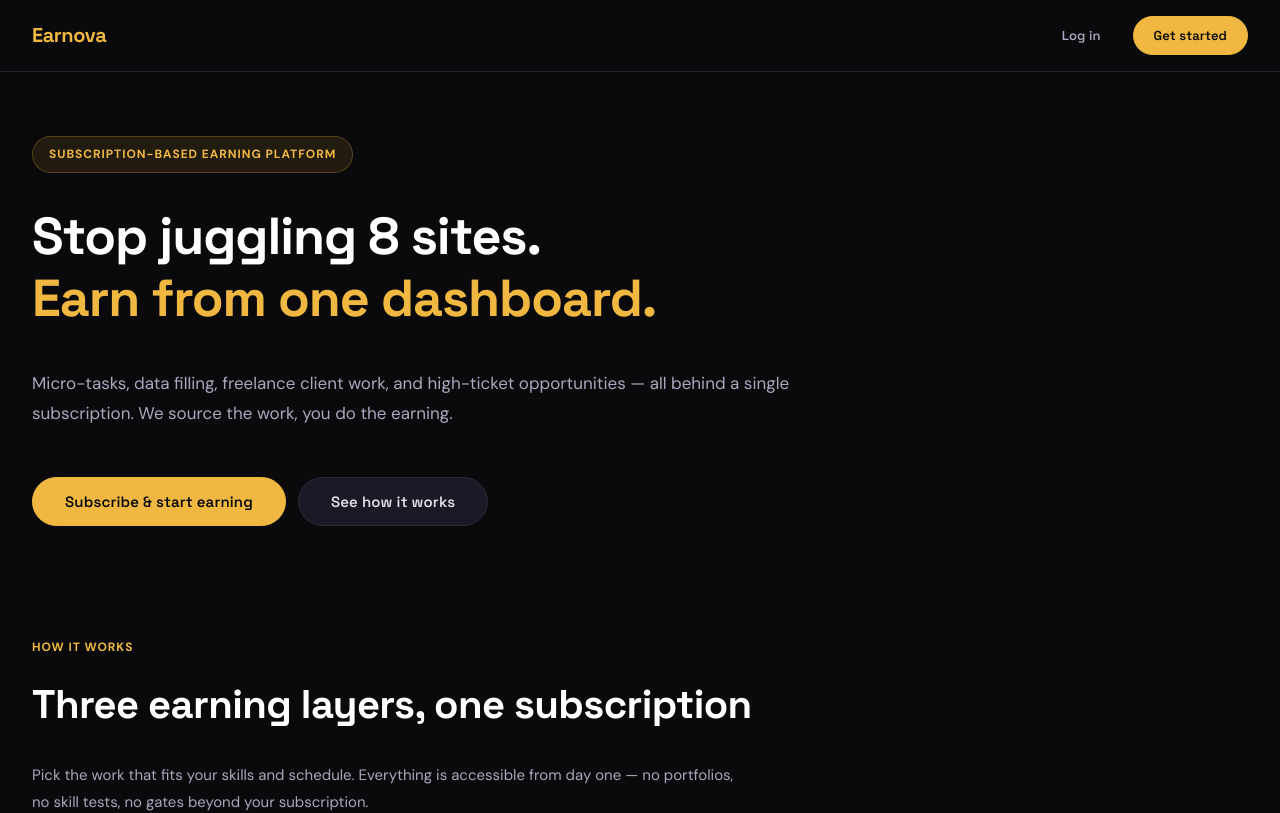
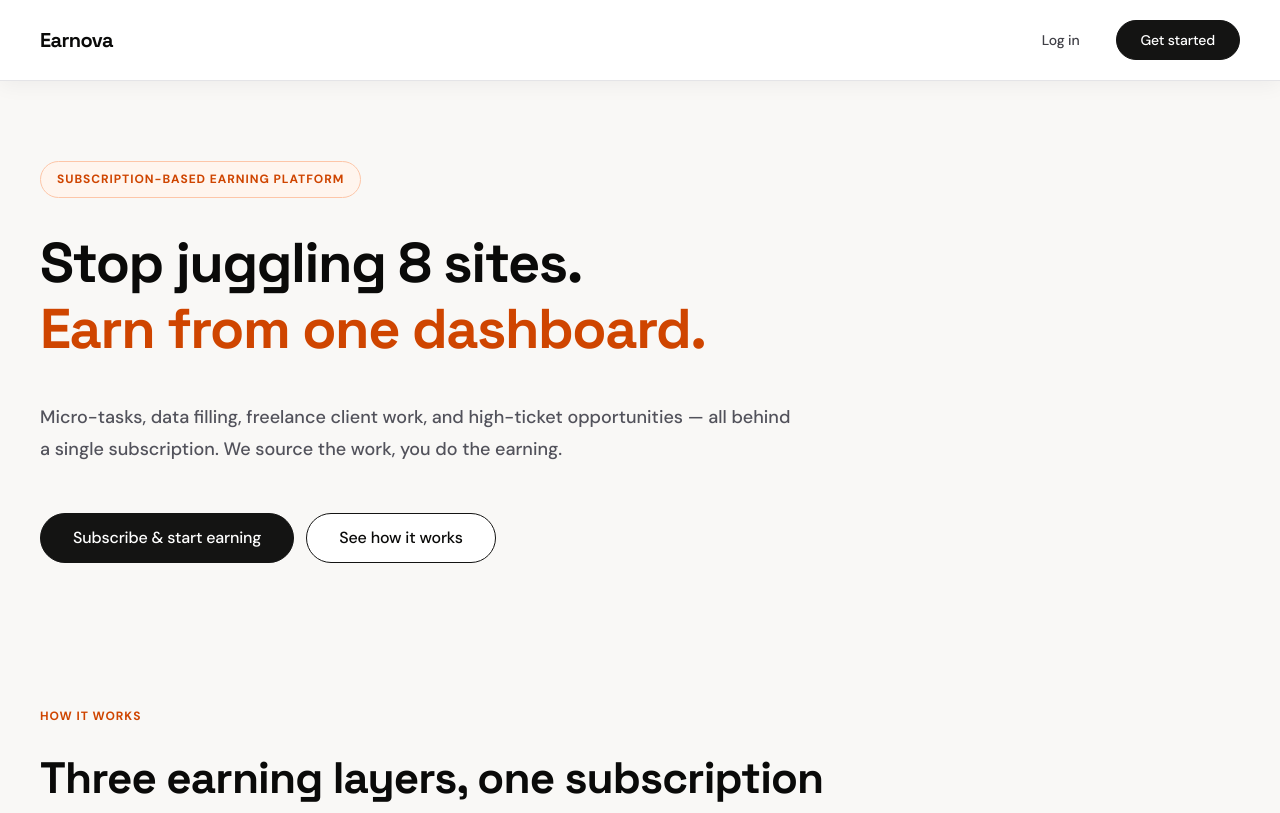
Before and after one commit to abhinavchavan04-prog/Earnova, a Next.js app: page / in a window 1280 px wide. Shown: the top 813 px of the page. Built offline with nearby package versions, Linux system fonts and the light colour scheme; no server answers.

Commit message:
feat: apply Mastercard White Theme with high-contrast typography, crisp card surfaces, 20px pill buttons, and zero text collisions

```diff
--- a/src/app/globals.css
+++ b/src/app/globals.css
@@ -1,99 +1,98 @@
 /* ============================================================
-   EARNOVA — Design System
+   EARNOVA — Mastercard Light/White Theme Specification
    ============================================================
 
-   A design system built with intention, clarity, and rich aesthetics.
-   Warm amber/gold primary, dark slate foundation, crisp typography.
-   Zero text overlaps, high contrast readability across all viewports.
-
-   Typography: Space Grotesk (display) + DM Sans (body) + JetBrains Mono (mono)
-   Color: Rich Amber Gold (#f0b840) Primary, Dark Slate (#0a0a0c) Foundation
+   Visual Theme: Crisp White & Warm Cream Canvas (#F9F8F6 / #FFFFFF)
+   Typography: MarkForMC / Space Grotesk Display + DM Sans Body
+   Primary Color: Ink Black (#141413) Buttons & High-Contrast Headlines
+   Accent Cues: Signal Rust Orange (#CF4500) & Mastercard Warm Amber (#F79E1B)
+   Geometry: 20px Pill Buttons, 24px Card Radii, Clean Symmetrical Grid
 
    ============================================================ */
 
-@import url('https://fonts.googleapis.com/css2?family=Space+Grotesk:wght@400;500;600;700&family=DM+Sans:ital,wght@0,400;0,500;0,600;0,700;1,400&family=JetBrains+Mono:wght@400;500&display=swap');
+@import url('https://fonts.googleapis.com/css2?family=Space+Grotesk:wght@400;500;600;700&family=DM+Sans:ital,wght@0,400;0,450;0,500;0,600;0,700;1,400&family=JetBrains+Mono:wght@400;500&display=swap');
 
 /* ============================================================
-   TOKENS — High Contrast Dark Gold Foundation
+   TOKENS — High Contrast Mastercard Light / White Foundation
    ============================================================ */
 
 :root {
-  /* --- Color: Neutral (Dark Slate) --- */
-  --n-0: #0a0a0c;     /* Deep Slate Canvas */
-  --n-50: #12121a;    /* Card & Section Surface */
-  --n-100: #1a1a27;   /* Raised Card Surface */
-  --n-150: #222233;   /* Border & Divider */
-  --n-200: #2a2a3d;   /* Hover Border */
-  --n-300: #3a3a52;   /* Subdued Text Border */
-  --n-400: #52526e;
-  --n-500: #8e8ea8;   /* Muted Secondary Text */
-  --n-600: #a8a8be;   /* Subtitle Text */
-  --n-700: #c4c4d4;   /* Clean Body Copy */
-  --n-800: #e0e0ea;   /* Bright Text */
-  --n-900: #f0f0f5;   /* Crisp White Heading */
-  --n-950: #ffffff;   /* Pure White Display */
-  --n-1000: #ffffff;
+  /* --- Color: Neutral (Mastercard White Canvas to Ink Black) --- */
+  --n-0: #F9F8F6;    /* Warm Editorial White Canvas */
+  --n-50: #FFFFFF;   /* Pure White Card Surface */
+  --n-100: #F3F0EE;  /* Soft Putty Cream Surface */
+  --n-150: #E4E4E7;  /* Crisp Subdued Border */
+  --n-200: #D4D4D8;  /* Divider Line */
+  --n-300: #A1A1AA;  /* Muted Secondary Gray */
+  --n-400: #71717A;  /* Slate Body Accent */
+  --n-500: #52525B;  /* High-Contrast Subtitle Text */
+  --n-600: #3F3F46;  /* Deep Charcoal Copy */
+  --n-700: #27272A;  /* Dark Text */
+  --n-800: #18181B;  /* Near Black */
+  --n-900: #141413;  /* Ink Black Primary */
+  --n-950: #0A0A09;  /* Crisp Black Heading */
+  --n-1000: #000000;
 
-  /* --- Color: Primary (Amber Gold) --- */
-  --p-50: #1a1408;
-  --p-100: #2e2310;
-  --p-200: #4d3a18;
-  --p-300: #785a24;
-  --p-400: #a37a30;
-  --p-500: #d4a03c;
-  --p-600: #f0b840;   /* Primary Gold CTA */
-  --p-700: #f5c85c;   /* Primary Hover Gold */
-  --p-800: #f8d87c;
-  --p-900: #fbe8a8;
-  --p-950: #fdf3d4;
+  /* --- Color: Primary (Ink Black & Mastercard Signal Rust) --- */
+  --p-50: #FFF5EE;
+  --p-100: #FEE8D6;
+  --p-200: #FDC6A8;
+  --p-300: #F99E75;
+  --p-400: #F37338;  /* Light Signal Orange */
+  --p-500: #CF4500;  /* Signal Rust Orange Accent */
+  --p-600: #141413;  /* Primary CTAs — Ink Black Pill */
+  --p-700: #262627;  /* Hover Ink Black */
+  --p-800: #CF4500;  /* Signal Badge */
+  --p-900: #9A3A0A;
+  --p-950: #4A1A04;
 
-  /* --- Color: Success (Teal) --- */
-  --s-50: #0a1a18;
-  --s-100: #0f2e2a;
-  --s-200: #184d44;
-  --s-300: #247868;
-  --s-400: #30a38c;
-  --s-500: #3cd4b0;
-  --s-600: #5ce8c8;
-  --s-700: #8cf0d8;
-  --s-800: #b8f5e8;
-  --s-900: #e0faf4;
+  /* --- Color: Success (Warm Emerald) --- */
+  --s-50: #ECFDF5;
+  --s-100: #D1FAE5;
+  --s-200: #A7F3D0;
+  --s-300: #6EE7B7;
+  --s-400: #34D399;
+  --s-500: #059669;  /* High Contrast Emerald */
+  --s-600: #047857;
+  --s-700: #065F46;
+  --s-800: #064E3B;
+  --s-900: #022C22;
 
-  /* --- Color: Danger (Rose) --- */
-  --d-50: #1a0a0e;
-  --d-100: #2e0f18;
-  --d-200: #4d1828;
-  --d-300: #78243c;
-  --d-400: #a33050;
-  --d-500: #d43c64;
-  --d-600: #e85c7c;
-  --d-700: #f08c9c;
-  --d-800: #f5b8c4;
-  --d-900: #fae0e6;
+  /* --- Color: Danger (Signal Red) --- */
+  --d-50: #FEF2F2;
+  --d-100: #FEE2E2;
+  --d-200: #FCA5A5;
+  --d-300: #F87171;
+  --d-400: #EF4444;
+  --d-500: #DC2626;  /* Signal Red */
+  --d-600: #B91C1C;
+  --d-700: #991B1B;
+  --d-800: #7F1D1D;
+  --d-900: #450A0A;
 
-  /* --- Color: Warning (Warm Orange) --- */
-  --w-50: #1a1008;
-  --w-100: #2e1c10;
-  --w-200: #4d2e18;
-  --w-300: #784824;
-  --w-400: #a36230;
-  --w-500: #d47c3c;
-  --w-600: #e89850;
-  --w-700: #f0b474;
-  --w-800: #f5cc9c;
-  --w-900: #fae4c8;
+  /* --- Color: Warning (Mastercard Amber Yellow) --- */
+  --w-50: #FFFBEB;
+  --w-100: #FEF3C7;
+  --w-200: #FDE68A;
+  --w-300: #FCD34D;
+  --w-400: #FBBF24;
+  --w-500: #D97706;  /* High Contrast Mastercard Amber */
+  --w-600: #B45309;
+  --w-700: #92400E;
+  --w-800: #78350F;
+  --w-900: #451A03;
 
-  /* --- Color: Info (Steel Blue) --- */
-  --i-50: #08141a;
-  --i-100: #10242e;
-  --i-200: #183c4d;
-  --i-300: #245c78;
-  --i-400: #307ca3;
-  --i-500: #3c9cd4;
-  --i-600: #5cb8e8;
-  --i-700: #8ccef0;
-  --i-800: #b8def5;
-  --i-900: #e0f0fa;
+  /* --- Color: Info (Dusty Blue) --- */
+  --i-50: #EFF6FF;
+  --i-100: #DBEAFE;
+  --i-200: #BFDBFE;
+  --i-300: #93C5FD;
+  --i-400: #60A5FA;
+  --i-500: #2563EB;  /* High Contrast Blue */
+  --i-600: #1D4ED8;
+  --i-700: #1E40AF;
+  --i-800: #1E3A8A;
+  --i-900: #172554;
 
   /* --- Typography --- */
   --font-display: 'Space Grotesk', system-ui, sans-serif;
@@ -102,20 +101,21 @@
 
   /* Type scale */
   --text-xs: 0.75rem;      /* 12px */
-  --text-sm: 0.8125rem;    /* 13px */
-  --text-base: 0.9375rem;  /* 15px */
-  --text-md: 1.0625rem;    /* 17px */
+  --text-sm: 0.875rem;     /* 14px */
+  --text-base: 1rem;       /* 16px */
+  --text-md: 1.125rem;     /* 18px */
   --text-lg: 1.25rem;      /* 20px */
   --text-xl: 1.5rem;       /* 24px */
-  --text-2xl: 2rem;        /* 32px */
-  --text-3xl: 2.5rem;      /* 40px */
-  --text-4xl: 3.25rem;     /* 52px */
+  --text-2xl: 2.25rem;     /* 36px */
+  --text-3xl: 2.75rem;     /* 44px */
+  --text-4xl: 3.5rem;      /* 56px */
 
   --leading-tight: 1.25;   /* Generous heading line-height, ZERO collisions */
-  --leading-normal: 1.55;
+  --leading-normal: 1.6;
   --leading-relaxed: 1.75;
 
   --weight-regular: 400;
+  --weight-body: 450;      /* Mastercard signature 450 copy weight */
   --weight-medium: 500;
   --weight-semibold: 600;
   --weight-bold: 700;
@@ -134,30 +134,30 @@
   --sp-20: 80px;
   --sp-24: 96px;
 
-  /* --- Radii --- */
-  --radius-sm: 6px;
-  --radius-md: 12px;
-  --radius-lg: 20px;
-  --radius-full: 9999px;
+  /* --- Mastercard Geometry Radii --- */
+  --radius-sm: 8px;
+  --radius-md: 20px;       /* Signature Button Pill Radius */
+  --radius-lg: 24px;       /* Crisp Card Radius */
+  --radius-full: 9999px;   /* Full Pill & Floating Nav Radius */
 
-  /* --- Elevation --- */
+  /* --- Mastercard Atmospheric Elevation --- */
   --shadow-surface: none;
-  --shadow-raised: 0 4px 20px rgba(0, 0, 0, 0.4);
-  --shadow-overlay: 0 12px 40px rgba(0, 0, 0, 0.6);
+  --shadow-raised: 0 4px 20px rgba(0, 0, 0, 0.05);
+  --shadow-overlay: 0 16px 48px rgba(0, 0, 0, 0.08);
 
   /* --- Motion --- */
   --ease-out: cubic-bezier(0.16, 1, 0.3, 1);
   --ease-in-out: cubic-bezier(0.45, 0, 0.55, 1);
-  --duration-fast: 120ms;
-  --duration-normal: 200ms;
-  --duration-slow: 350ms;
+  --duration-fast: 150ms;
+  --duration-normal: 250ms;
+  --duration-slow: 400ms;
 
   /* --- Layout --- */
-  --sidebar-width: 260px;
+  --sidebar-width: 270px;
   --sidebar-collapsed: 64px;
-  --header-height: 64px;
+  --header-height: 72px;
   --content-max-width: 1280px;
-  --content-narrow: 720px;
+  --content-narrow: 760px;
 
   /* --- Z-index scale --- */
   --z-base: 0;
@@ -190,19 +190,19 @@
 body {
   font-family: var(--font-body);
   font-size: var(--text-base);
-  font-weight: var(--weight-regular);
+  font-weight: var(--weight-body);
   line-height: var(--leading-normal);
-  color: var(--n-700);
+  color: var(--n-600);
   background-color: var(--n-0);
   min-height: 100vh;
 }
 
 h1, h2, h3, h4, h5, h6 {
   font-family: var(--font-display);
-  font-weight: var(--weight-semibold);
+  font-weight: var(--weight-medium);
   line-height: var(--leading-tight);
-  color: var(--n-900);
-  letter-spacing: -0.015em;
+  color: var(--n-950);
+  letter-spacing: -0.02em;
   margin: 0;
 }
 
@@ -214,12 +214,12 @@
 h6 { font-size: var(--text-md); line-height: 1.45; }
 
 a {
-  color: var(--p-600);
+  color: var(--n-900);
   text-decoration: none;
   transition: color var(--duration-fast) var(--ease-out);
 }
 
-a:hover { color: var(--p-700); }
+a:hover { color: var(--p-500); }
 
 button {
   font-family: inherit;
@@ -241,8 +241,8 @@
 code, pre { font-family: var(--font-mono); }
 
 ::selection {
-  background: var(--p-600);
-  color: var(--n-0);
+  background: var(--p-500);
+  color: var(--n-50);
 }
 
 /* ============================================================
@@ -253,16 +253,17 @@
   display: flex;
   align-items: center;
   justify-content: space-between;
-  padding: var(--sp-4) var(--sp-8);
-  background: var(--n-0);
+  padding: var(--sp-5) var(--sp-10);
+  background: var(--n-50);
   border-bottom: 1px solid var(--n-150);
   position: sticky;
   top: 0;
   z-index: var(--z-sticky);
+  box-shadow: var(--shadow-raised);
 }
 
 .landing-hero {
-  padding: var(--sp-16) var(--sp-8) var(--sp-12) var(--sp-8);
+  padding: var(--sp-20) var(--sp-10) var(--sp-16) var(--sp-10);
   max-width: var(--content-max-width);
   margin: 0 auto;
   display: flex;
@@ -276,11 +277,11 @@
   align-items: center;
   font-size: var(--text-xs);
   font-weight: var(--weight-bold);
-  color: var(--p-600);
+  color: var(--p-500);
   text-transform: uppercase;
   letter-spacing: 0.08em;
-  background: rgba(240, 184, 64, 0.1);
-  border: 1px solid rgba(240, 184, 64, 0.25);
+  background: var(--p-50);
+  border: 1.5px solid var(--p-200);
   padding: var(--sp-2) var(--sp-4);
   border-radius: var(--radius-full);
 }
@@ -288,26 +289,26 @@
 .landing-hero h1 {
   font-size: var(--text-4xl);
   font-weight: var(--weight-bold);
-  line-height: 1.2;
+  line-height: 1.18;
   color: var(--n-950);
-  letter-spacing: -0.02em;
+  letter-spacing: -0.025em;
   margin: 0;
 }
 
 .landing-hero-accent {
-  color: var(--p-600);
+  color: var(--p-500);
 }
 
 .landing-hero p {
   font-size: var(--text-md);
   line-height: var(--leading-relaxed);
-  color: var(--n-600);
+  color: var(--n-500);
   max-width: 760px;
   margin: 0;
 }
 
 .landing-section {
-  padding: var(--sp-16) var(--sp-8);
+  padding: var(--sp-20) var(--sp-10);
   max-width: var(--content-max-width);
   margin: 0 auto;
   display: flex;
@@ -318,7 +319,7 @@
 .landing-section-label {
   font-size: var(--text-xs);
   font-weight: var(--weight-bold);
-  color: var(--p-600);
+  color: var(--p-500);
   text-transform: uppercase;
   letter-spacing: 0.08em;
 }
@@ -334,7 +335,7 @@
 .landing-section p {
   font-size: var(--text-base);
   line-height: var(--leading-relaxed);
-  color: var(--n-600);
+  color: var(--n-500);
   max-width: 720px;
   margin: 0;
 }
@@ -368,21 +369,22 @@
 .sidebar {
   width: var(--sidebar-width);
   background: var(--n-50);
-  border-right: 1px solid var(--n-150);
+  border-right: 1.5px solid var(--n-150);
   display: flex;
   flex-direction: column;
   padding: var(--sp-6) var(--sp-4);
   position: sticky;
   top: 0;
   height: 100vh;
+  box-shadow: var(--shadow-raised);
 }
 
 .sidebar-logo {
   font-family: var(--font-display);
   font-size: var(--text-lg);
   font-weight: var(--weight-bold);
-  color: var(--p-600);
-  letter-spacing: -0.02em;
+  color: var(--n-950);
+  letter-spacing: -0.03em;
   display: flex;
   align-items: center;
 }
@@ -398,7 +400,7 @@
 .sidebar-section-label {
   font-size: var(--text-xs);
   font-weight: var(--weight-bold);
-  color: var(--n-500);
+  color: var(--n-400);
   text-transform: uppercase;
   letter-spacing: 0.08em;
   padding: var(--sp-2) var(--sp-3);
@@ -412,25 +414,25 @@
   font-size: var(--text-sm);
   font-weight: var(--weight-medium);
   color: var(--n-600);
-  border-radius: var(--radius-md);
+  border-radius: var(--radius-full);
   transition: all var(--duration-fast) var(--ease-out);
 }
 
 .sidebar-link:hover {
   background: var(--n-100);
-  color: var(--n-900);
+  color: var(--n-950);
 }
 
 .sidebar-link-active {
-  background: var(--p-100);
-  color: var(--p-600) !important;
+  background: var(--n-900);
+  color: var(--n-50) !important;
   font-weight: var(--weight-semibold);
 }
 
 .sidebar-footer {
   margin-top: auto;
   padding-top: var(--sp-4);
-  border-top: 1px solid var(--n-150);
+  border-top: 1.5px solid var(--n-150);
 }
 
 .main-content {
@@ -441,19 +443,19 @@
   width: 100%;
 }
 
-/* --- Buttons --- */
+/* --- Buttons (Mastercard Signature Pills) --- */
 .btn {
   display: inline-flex;
   align-items: center;
   justify-content: center;
   gap: var(--sp-2);
-  padding: var(--sp-3) var(--sp-5);
-  font-family: var(--font-display);
+  padding: var(--sp-3) var(--sp-6);
+  font-family: var(--font-body);
   font-size: var(--text-sm);
-  font-weight: var(--weight-semibold);
-  letter-spacing: 0.01em;
+  font-weight: var(--weight-medium);
+  letter-spacing: -0.01em;
   line-height: 1;
-  border-radius: var(--radius-full);
+  border-radius: var(--radius-md); /* 20px Pill */
   transition: all var(--duration-fast) var(--ease-out);
   white-space: nowrap;
   user-select: none;
@@ -462,7 +464,7 @@
 }
 
 .btn:focus-visible {
-  outline: 2px solid var(--p-600);
+  outline: 2px solid var(--p-500);
   outline-offset: 2px;
 }
 
@@ -472,15 +474,15 @@
   pointer-events: none;
 }
 
+/* Primary — Ink Black Pill */
 .btn-primary {
-  background: var(--p-600);
-  color: var(--n-0);
-  border: 1px solid var(--p-600);
+  background: var(--n-900);
+  color: var(--n-50);
+  border: 1.5px solid var(--n-900);
 }
 
 .btn-primary:hover {
-  background: var(--p-700);
-  border-color: var(--p-700);
+  background: var(--n-800);
   transform: translateY(-1px);
 }
 
@@ -488,15 +490,15 @@
   transform: translateY(0);
 }
 
+/* Secondary — Outlined White Pill */
 .btn-secondary {
-  background: var(--n-100);
-  color: var(--n-800);
-  border: 1px solid var(--n-200);
+  background: var(--n-50);
+  color: var(--n-950);
+  border: 1.5px solid var(--n-900);
 }
 
 .btn-secondary:hover {
-  background: var(--n-150);
-  border-color: var(--n-300);
+  background: var(--n-100);
   color: var(--n-950);
   transform: translateY(-1px);
 }
@@ -509,12 +511,12 @@
 
 .btn-ghost:hover {
   background: var(--n-100);
-  color: var(--n-900);
+  color: var(--n-950);
 }
 
 .btn-danger {
   background: var(--d-500);
-  color: var(--n-950);
+  color: var(--n-50);
 }
 
 .btn-danger:hover { background: var(--d-600); }
@@ -522,11 +524,13 @@
 .btn-sm {
   padding: var(--sp-2) var(--sp-4);
   font-size: var(--text-xs);
+  border-radius: var(--radius-full);
 }
 
 .btn-lg {
   padding: var(--sp-4) var(--sp-8);
   font-size: var(--text-base);
+  border-radius: var(--radius-full);
 }
 
 /* --- Input --- */
@@ -538,97 +542,103 @@
 
 .input-label {
   font-size: var(--text-sm);
-  font-weight: var(--weight-medium);
-  color: var(--n-700);
+  font-weight: var(--weight-semibold);
+  color: var(--n-800);
 }
 
 .input {
-  padding: var(--sp-3) var(--sp-4);
-  background: var(--n-100);
-  border: 1px solid var(--n-200);
-  border-radius: var(--radius-md);
-  color: var(--n-900);
+  padding: var(--sp-3) var(--sp-5);
+  background: var(--n-50);
+  border: 1.5px solid var(--n-150);
+  border-radius: var(--radius-full);
+  color: var(--n-950);
   font-size: var(--text-base);
   transition: border-color var(--duration-fast) var(--ease-out),
               box-shadow var(--duration-fast) var(--ease-out);
 }
 
-.input::placeholder { color: var(--n-500); }
+.input::placeholder { color: var(--n-300); }
 .input:hover { border-color: var(--n-300); }
 
 .input:focus {
   outline: none;
-  border-color: var(--p-600);
-  box-shadow: 0 0 0 3px rgba(240, 184, 64, 0.15);
+  border-color: var(--n-900);
+  box-shadow: 0 0 0 3px rgba(20, 20, 19, 0.1);
 }
 
 .input-error { border-color: var(--d-500); }
 
-/* --- Card --- */
+/* --- Mastercard Crisp Cards --- */
 .card {
   background: var(--n-50);
-  border: 1px solid var(--n-150);
+  border: 1.5px solid var(--n-150);
   border-radius: var(--radius-lg);
-  padding: var(--sp-6);
+  padding: var(--sp-8);
+  box-shadow: var(--shadow-raised);
   display: flex;
   flex-direction: column;
 }
 
 .card-interactive {
   transition: border-color var(--duration-fast) var(--ease-out),
-              transform var(--duration-fast) var(--ease-out);
+              transform var(--duration-fast) var(--ease-out),
+              box-shadow var(--duration-fast) var(--ease-out);
   cursor: pointer;
 }
 
 .card-interactive:hover {
-  border-color: var(--p-600);
-  transform: translateY(-2px);
+  border-color: var(--p-500);
+  transform: translateY(-3px);
+  box-shadow: var(--shadow-overlay);
 }
 
 /* --- Metric & Wallet Cards --- */
 .metric-card {
   background: var(--n-50);
-  border: 1px solid var(--n-150);
+  border: 1.5px solid var(--n-150);
   border-radius: var(--radius-md);
   padding: var(--sp-6);
+  box-shadow: var(--shadow-raised);
 }
 
 .metric-card-label {
   font-size: var(--text-xs);
-  font-weight: var(--weight-semibold);
-  color: var(--n-500);
+  font-weight: var(--weight-bold);
+  color: var(--n-400);
   text-transform: uppercase;
-  letter-spacing: 0.06em;
+  letter-spacing: 0.08em;
   margin-bottom: var(--sp-2);
 }
 
 .metric-card-value {
   font-family: var(--font-display);
   font-size: var(--text-2xl);
-  font-weight: var(--weight-bold);
+  font-weight: var(--weight-medium);
   color: var(--n-950);
+  letter-spacing: -0.02em;
 }
 
 .wallet-card {
-  background: linear-gradient(135deg, var(--p-100) 0%, var(--n-50) 100%);
-  border: 1px solid var(--p-300);
+  background: var(--n-900);
+  color: var(--n-50);
   border-radius: var(--radius-lg);
-  padding: var(--sp-6);
+  padding: var(--sp-8);
+  box-shadow: var(--shadow-overlay);
 }
 
 .wallet-label {
   font-size: var(--text-xs);
-  color: var(--p-600);
+  color: var(--p-400);
   font-weight: var(--weight-bold);
   text-transform: uppercase;
-  letter-spacing: 0.06em;
+  letter-spacing: 0.08em;
 }
 
 .wallet-balance {
   font-family: var(--font-display);
   font-size: var(--text-3xl);
-  font-weight: var(--weight-bold);
-  color: var(--p-600);
+  font-weight: var(--weight-medium);
+  color: var(--n-50);
   margin-top: var(--sp-2);
 }
 
@@ -637,21 +647,21 @@
   display: inline-flex;
   align-items: center;
   gap: var(--sp-1);
-  padding: 3px var(--sp-3);
-  font-family: var(--font-display);
+  padding: 4px var(--sp-3);
+  font-family: var(--font-body);
   font-size: var(--text-xs);
-  font-weight: var(--weight-medium);
-  letter-spacing: 0.02em;
+  font-weight: var(--weight-semibold);
+  letter-spacing: 0.04em;
   border-radius: var(--radius-full);
-  line-height: 1.3;
+  line-height: 1.2;
 }
 
-.badge-default { background: var(--n-150); color: var(--n-600); }
-.badge-primary { background: var(--p-100); color: var(--p-600); }
-.badge-success { background: var(--s-100); color: var(--s-500); }
-.badge-danger { background: var(--d-100); color: var(--d-500); }
-.badge-warning { background: var(--w-100); color: var(--w-500); }
-.badge-info { background: var(--i-100); color: var(--i-500); }
+.badge-default { background: var(--n-100); color: var(--n-600); }
+.badge-primary { background: var(--n-900); color: var(--n-50); }
+.badge-success { background: var(--s-50); color: var(--s-600); border: 1px solid var(--s-200); }
+.badge-danger { background: var(--d-50); color: var(--d-500); border: 1px solid var(--d-200); }
+.badge-warning { background: var(--w-50); color: var(--w-600); border: 1px solid var(--w-200); }
+.badge-info { background: var(--i-50); color: var(--i-500); border: 1px solid var(--i-200); }
 
 /* --- Status Dot --- */
 .status-dot {
@@ -664,14 +674,14 @@
 
 .status-dot-active { background: var(--s-500); }
 .status-dot-pending { background: var(--w-500); }
-.status-dot-inactive { background: var(--n-500); }
+.status-dot-inactive { background: var(--n-300); }
 .status-dot-error { background: var(--d-500); }
 
 /* --- Table --- */
 .table-container {
   width: 100%;
   overflow-x: auto;
-  border: 1px solid var(--n-150);
+  border: 1.5px solid var(--n-150);
   border-radius: var(--radius-md);
   background: var(--n-50);
 }
@@ -684,22 +694,22 @@
 
 .table th {
   text-align: left;
-  padding: var(--sp-3) var(--sp-4);
+  padding: var(--sp-4) var(--sp-5);
   font-family: var(--font-display);
-  font-weight: var(--weight-semibold);
+  font-weight: var(--weight-bold);
   font-size: var(--text-xs);
-  color: var(--n-500);
+  color: var(--n-400);
   text-transform: uppercase;
-  letter-spacing: 0.06em;
+  letter-spacing: 0.08em;
   background: var(--n-100);
-  border-bottom: 1px solid var(--n-150);
+  border-bottom: 1.5px solid var(--n-150);
   white-space: nowrap;
 }
 
 .table td {
-  padding: var(--sp-3) var(--sp-4);
-  border-bottom: 1px solid var(--n-100);
-  color: var(--n-700);
+  padding: var(--sp-4) var(--sp-5);
+  border-bottom: 1px solid var(--n-150);
+  color: var(--n-600);
 }
 
 .table tbody tr:hover { background: var(--n-100); }
@@ -708,7 +718,7 @@
 .modal-overlay {
   position: fixed;
   inset: 0;
-  background: rgba(10, 10, 12, 0.75);
+  background: rgba(20, 20, 19, 0.4);
   backdrop-filter: blur(4px);
   display: flex;
   align-items: center;
@@ -719,7 +729,7 @@
 
 .modal {
   background: var(--n-50);
-  border: 1px solid var(--n-200);
+  border: 1.5px solid var(--n-150);
   border-radius: var(--radius-lg);
   box-shadow: var(--shadow-overlay);
   width: 100%;
@@ -733,13 +743,13 @@
   align-items: center;
   justify-content: space-between;
   padding: var(--sp-6);
-  border-bottom: 1px solid var(--n-150);
+  border-bottom: 1.5px solid var(--n-150);
 }
 
 .modal-title {
   font-family: var(--font-display);
   font-size: var(--text-lg);
-  font-weight: var(--weight-semibold);
+  font-weight: var(--weight-medium);
   color: var(--n-950);
 }
 
@@ -750,12 +760,12 @@
   align-items: center;
   justify-content: center;
   border-radius: var(--radius-sm);
-  color: var(--n-500);
+  color: var(--n-400);
 }
 
 .modal-close:hover {
   background: var(--n-100);
-  color: var(--n-900);
+  color: var(--n-950);
 }
 
 .modal-body { padding: var(--sp-6); }
@@ -763,33 +773,33 @@
 /* --- Auth Card --- */
 .auth-card {
   width: 100%;
-  max-width: 440px;
+  max-width: 460px;
   margin: var(--sp-12) auto;
   background: var(--n-50);
-  border: 1px solid var(--n-200);
+  border: 1.5px solid var(--n-150);
   border-radius: var(--radius-lg);
-  padding: var(--sp-8);
-  box-shadow: var(--shadow-raised);
+  padding: var(--sp-10);
+  box-shadow: var(--shadow-overlay);
 }
 
 .auth-brand {
   font-family: var(--font-display);
   font-size: var(--text-xl);
   font-weight: var(--weight-bold);
-  color: var(--p-600);
-  letter-spacing: -0.02em;
+  color: var(--n-950);
+  letter-spacing: -0.03em;
   margin-bottom: var(--sp-2);
 }
 
 .auth-heading {
   font-size: var(--text-lg);
-  font-weight: var(--weight-semibold);
+  font-weight: var(--weight-medium);
   margin-bottom: var(--sp-2);
 }
 
 .auth-subtext {
   font-size: var(--text-sm);
-  color: var(--n-500);
+  color: var(--n-400);
   margin-bottom: var(--sp-6);
 }
 
@@ -803,7 +813,7 @@
   display: flex;
   align-items: center;
   gap: var(--sp-4);
-  color: var(--n-400);
+  color: var(--n-300);
   font-size: var(--text-xs);
   margin: var(--sp-4) 0;
 }
@@ -819,7 +829,7 @@
   text-align: center;
   margin-top: var(--sp-6);
   font-size: var(--text-sm);
-  color: var(--n-500);
+  color: var(--n-400);
 }
 
 /* --- Layout Utility Classes --- */
@@ -842,11 +852,11 @@
 }
 
 .avatar {
-  width: 36px;
-  height: 36px;
+  width: 38px;
+  height: 38px;
   border-radius: var(--radius-full);
-  background: var(--p-600);
-  color: var(--n-0);
+  background: var(--n-900);
+  color: var(--n-50);
   display: flex;
   align-items: center;
   justify-content: center;
@@ -869,13 +879,13 @@
 
 .page-title {
   font-size: var(--text-2xl);
-  font-weight: var(--weight-semibold);
+  font-weight: var(--weight-medium);
   color: var(--n-950);
 }
 
 .page-subtitle {
   font-size: var(--text-sm);
-  color: var(--n-500);
+  color: var(--n-400);
   max-width: 640px;
   line-height: var(--leading-relaxed);
 }
```
